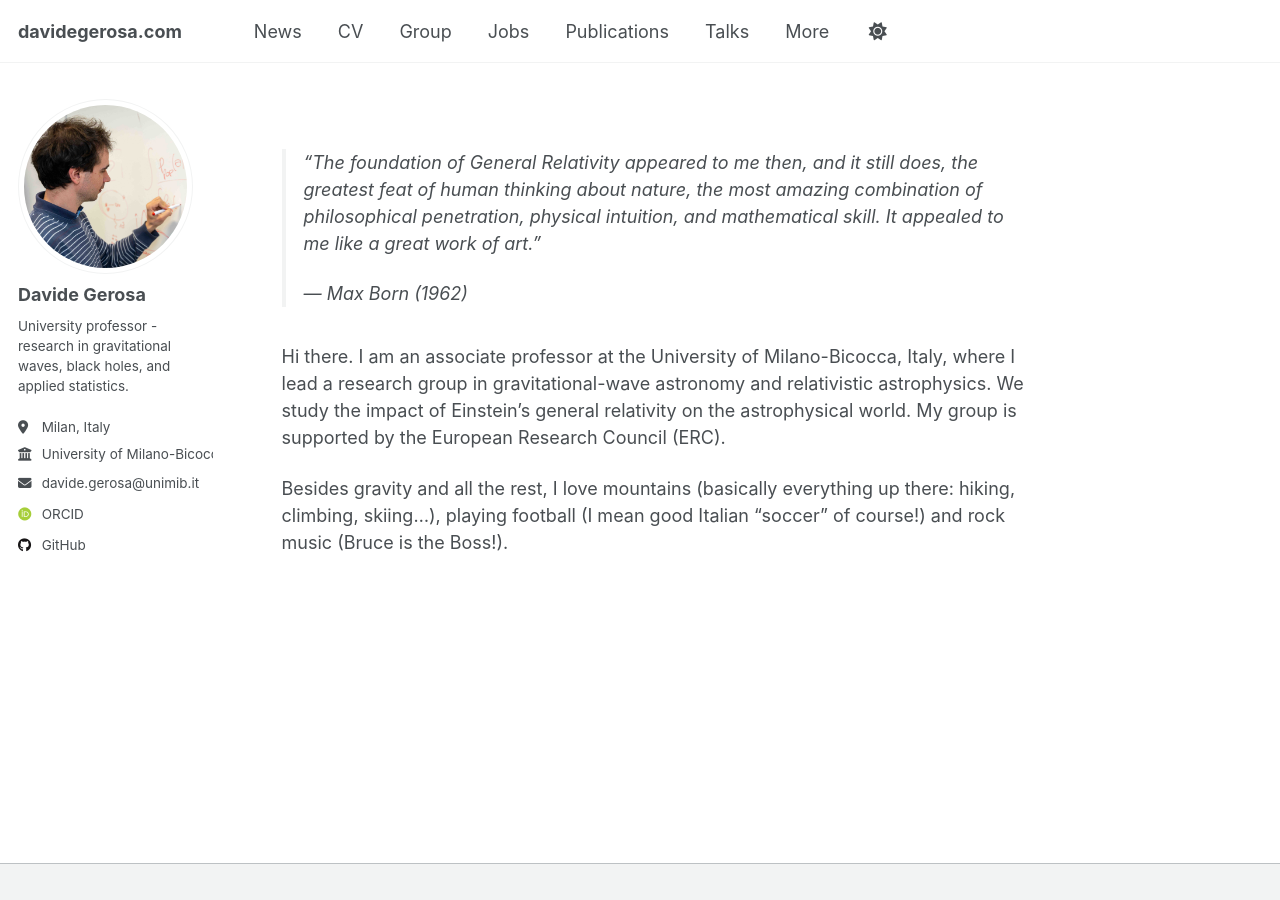
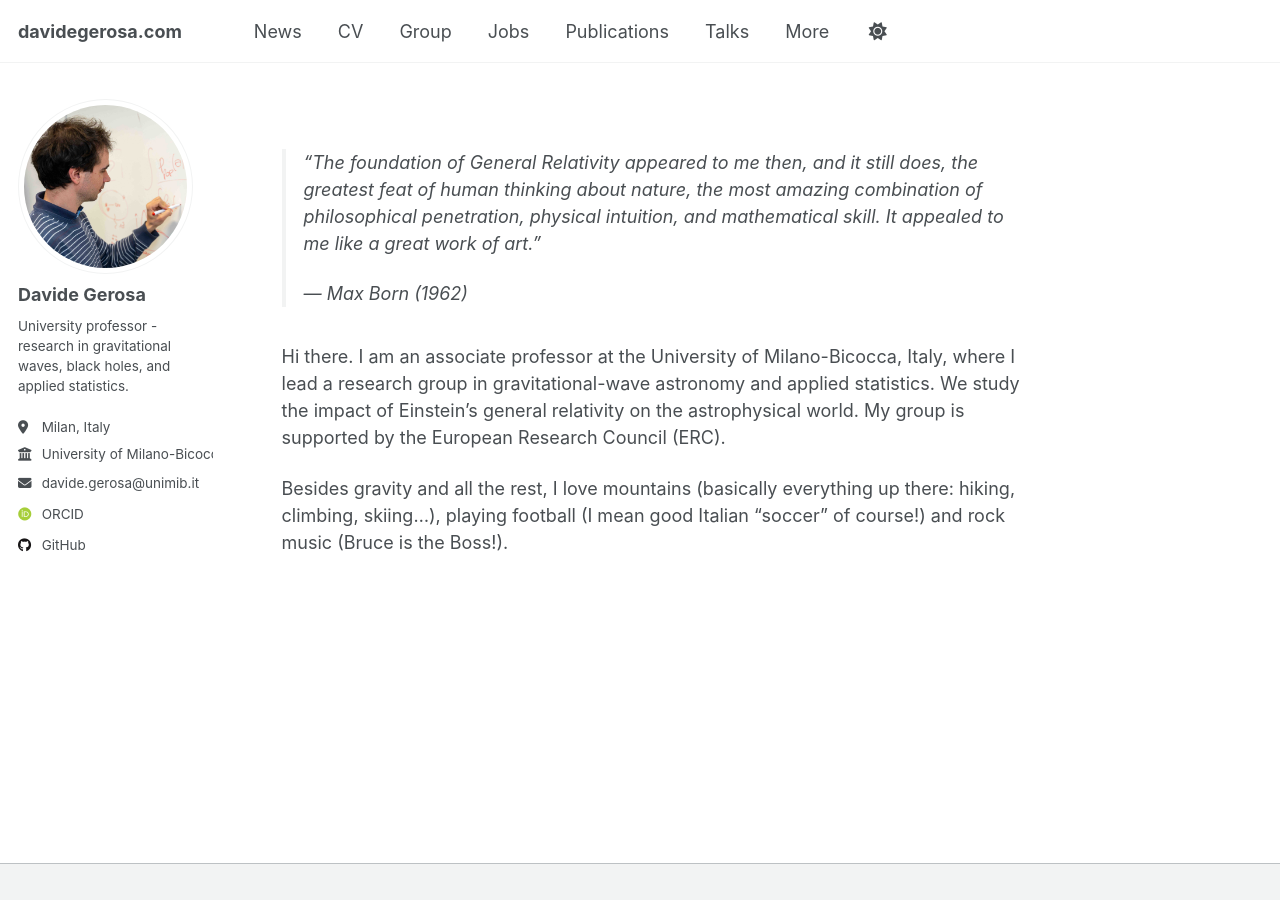
Before and after one commit to dgerosa/website, a Jekyll site: the page built from _pages/about.md, in a window 1280 px wide. Built offline with Jekyll 4.4.1, drawn with Linux system fonts in a browser that asks for light colours; some web fonts are replaced.

Commit message:
Fri Oct 30 06:49:01 CET 2026

```diff
--- a/_pages/about.md
+++ b/_pages/about.md
@@ -13,6 +13,6 @@
 > — Max Born (1962)
 
 
-Hi there. I am an associate professor at the University of Milano-Bicocca, Italy, where I lead a research group in gravitational-wave astronomy and relativistic astrophysics. We study the impact of Einstein’s general relativity on the astrophysical world. My group is supported by the European Research Council (ERC).
+Hi there. I am an associate professor at the University of Milano-Bicocca, Italy, where I lead a research group in gravitational-wave astronomy and applied statistics. We study the impact of Einstein’s general relativity on the astrophysical world. My group is supported by the European Research Council (ERC).
 
 Besides gravity and all the rest, I love mountains (basically everything up there: hiking, climbing, skiing…), playing football (I mean good Italian “soccer” of course!) and rock music (Bruce is the Boss!).
```
